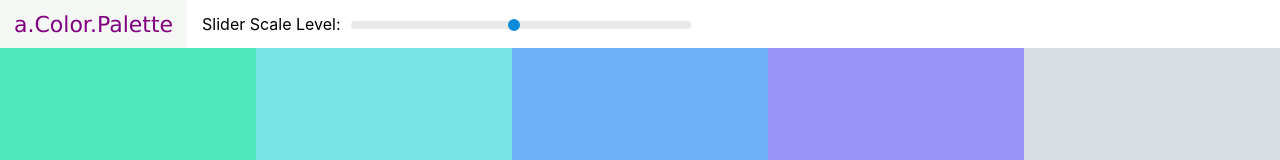
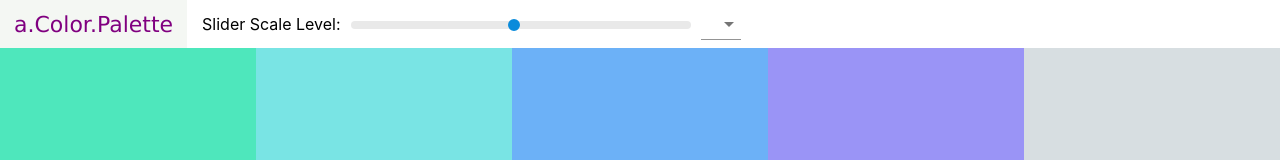
Before and after one commit to cdsalty/ColorPaletteProject, a React (Create React App) app: page / in a window 1280 px wide. Shown: the top 160 px of the page. Built offline with nearby package versions, Linux system fonts and the light colour scheme.

Commit message:
added materialize io, working on adding dropdown bar for color type

```diff
--- a/package.json
+++ b/package.json
@@ -3,6 +3,7 @@
   "version": "0.1.0",
   "private": true,
   "dependencies": {
+    "@material-ui/core": "^4.9.2",
     "@testing-library/jest-dom": "^4.2.4",
     "@testing-library/react": "^9.3.2",
     "@testing-library/user-event": "^7.1.2",
--- a/src/ColorBox.css
+++ b/src/ColorBox.css
@@ -30,6 +30,7 @@
   cursor: pointer;
 }
 
+/* To make the copy button only appear when hovering the different color boxes */
 .ColorBox:hover .copy-button {
   opacity: 1;
   transition: 0.4s;
--- a/src/Navbar.js
+++ b/src/Navbar.js
@@ -1,4 +1,6 @@
 import React, {Component} from 'react';
+import MenuItem from '@material-ui/core/MenuItem';
+import Select from '@material-ui/core/Select';
 import Slider from 'rc-slider';
 import 'rc-slider/assets/index.css';
 import './Navbar.css';
@@ -32,6 +34,13 @@
             />
           </div>
         </div>
+        <div className="select-container">
+          <Select>
+            <MenuItem value="hex">HEX - #ffffff</MenuItem>
+            <MenuItem value="rgb">RGB - rgb(255,255,255)</MenuItem>
+            <MenuItem value="rgba">RGBA - rgba(255,255,255,1.0)</MenuItem>
+          </Select>
+        </div>
       </header>
     );
   }
```
Also changed, not shown: 1 other file (tests, documents, lock files or other folders).
